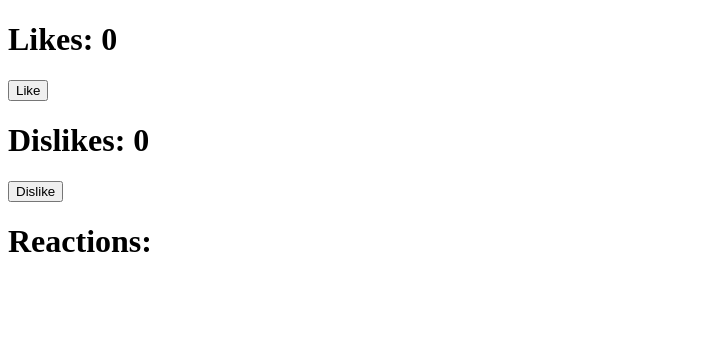
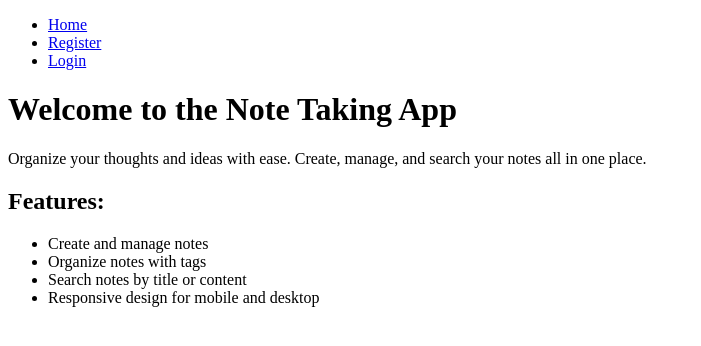
Before and after one commit to githubscientist/js-fsdcweeb4142, a React (Vite) app: page / in a window 1280 px wide. Shown: the top 346 px of the page, without its empty margins (0-701 px from the left). Built offline with nearby package versions, Linux system fonts and the light colour scheme.

Commit message:
basic login register flow --done

```diff
--- a/package.json
+++ b/package.json
@@ -17,7 +17,8 @@
     "react": "^19.2.4",
     "react-chartjs-2": "^5.3.1",
     "react-dom": "^19.2.4",
-    "react-redux": "^9.3.0"
+    "react-redux": "^9.3.0",
+    "react-router": "^7.15.1"
   },
   "devDependencies": {
     "@eslint/js": "^9.39.4",
--- a/src/App.jsx
+++ b/src/App.jsx
@@ -1,37 +1,32 @@
-import { useDispatch, useSelector } from "react-redux";
-import { selectDislikes, selectLikes, selectReactions, setDislikes, setLikes, setReactions } from "./redux/features/reactionSlice";
+import { createBrowserRouter, RouterProvider } from "react-router";
+import Home from "./pages/Home";
+import HomeWrapper from "./wrappers/HomeWrapper";
+import Register from "./pages/Register";
+import Login from "./pages/Login";
+
+const router = createBrowserRouter([
+  {
+    path: "/",
+    element: <HomeWrapper />,
+    children: [
+      {
+        path: "",
+        element: <Home />
+      },
+      {
+        path: "register",
+        element: <Register />
+      },
+      {
+        path: "login",
+        element: <Login />
+      }
+    ]
+  }
+]);
 
 const App = () => {
-
-  const likes = useSelector(selectLikes);
-  const dispatch = useDispatch();
-
-  const dislikes = useSelector(selectDislikes);
-
-  const reactions = useSelector(selectReactions);
-
-  const handleLikes = () => {
-    dispatch(setLikes());
-    dispatch(setReactions('LIKE'));
-  }
-
-  const handleDislikes = () => {
-    dispatch(setDislikes());
-    dispatch(setReactions('DISLIKE'));
-  }
-
-  return (
-    <div>
-      <h1>Likes: { likes }</h1>
-      <button onClick={handleLikes}>Like</button>
-
-      <h1>Dislikes: { dislikes }</h1>
-
-      <button onClick={handleDislikes}>Dislike</button>
-
-      <h1>Reactions: </h1> { reactions.join(', ') }
-    </div>
-  )
+  return <RouterProvider router={router} />
 }
 
 export default App;
--- /dev/null
+++ b/src/components/NavBar.jsx
@@ -0,0 +1,23 @@
+import { Link } from "react-router";
+
+const NavBar = () => {
+  return (
+      <div>
+          <ul>
+              <li>
+                    <Link to="/">Home</Link>
+              </li>
+
+              <li>
+                    <Link to="/register">Register</Link>
+              </li>
+
+              <li>
+                    <Link to="/login">Login</Link>
+              </li>
+        </ul>
+    </div>
+  )
+}
+
+export default NavBar;
--- a/src/main.jsx
+++ b/src/main.jsx
@@ -1,10 +1,4 @@
 import { createRoot } from 'react-dom/client'
 import App from './App'
-import { Provider } from 'react-redux';
-import store from './redux/app/store';
 
-createRoot(document.getElementById('root')).render(
-    <Provider store={store}>
-        <App />
-    </Provider>
-);
+createRoot(document.getElementById('root')).render(<App />);
--- /dev/null
+++ b/src/pages/Home.jsx
@@ -0,0 +1,19 @@
+const Home = () => {
+  return (
+      <div>
+      <h1>Welcome to the Note Taking App</h1>
+      <p>Organize your thoughts and ideas with ease. Create, manage, and search your notes all in one place.</p>
+      <div>
+        <h2>Features:</h2>
+        <ul>
+          <li>Create and manage notes</li>
+          <li>Organize notes with tags</li>
+          <li>Search notes by title or content</li>
+          <li>Responsive design for mobile and desktop</li>
+        </ul>
+      </div>
+    </div>
+  )
+}
+
+export default Home;
--- /dev/null
+++ b/src/pages/Login.jsx
@@ -0,0 +1,14 @@
+const Login = () => {
+  return (
+      <div>
+          <h1>Login</h1>
+          <form>
+              <input type="email" placeholder="Email" />  &nbsp;
+              <input type="password" placeholder="Password" />&nbsp;
+                <button type="submit">Login</button>
+          </form>
+    </div>
+  )
+}
+
+export default Login;
--- /dev/null
+++ b/src/pages/Register.jsx
@@ -0,0 +1,16 @@
+const Register = () => {
+  return (
+      <div>
+          <h1>Register</h1>
+          <form>
+              <input type="text" placeholder="Name" /> &nbsp;
+              <input type="email" placeholder="Email" />&nbsp;
+              <input type="password" placeholder="Password" />&nbsp;
+              <br /><br />
+                <button type="submit">Register</button>
+          </form>
+    </div>
+  )
+}
+
+export default Register;
--- a/src/redux/app/store.js
+++ /dev/null
@@ -1,12 +0,0 @@
-import { configureStore } from "@reduxjs/toolkit";
-import reactionReducer from "../features/reactionSlice";
-
-// this is where we will organize our store and import all the reducers
-const store = configureStore({
-    reducer: {
-        reaction: reactionReducer,
-    }
-});
-
-// export the store
-export default store;
--- a/src/redux/features/reactionSlice.js
+++ /dev/null
@@ -1,37 +0,0 @@
-// this is where we will create our state, and reducers, and actions
-
-import { createSlice } from "@reduxjs/toolkit";
-
-// create the slice
-export const reactionSlice = createSlice({
-    name: "reaction",
-    initialState: {
-        likes: 0,
-        dislikes: 0,
-        reactions: []
-    },
-    reducers: {
-        setLikes: (state, action) => {
-            state.likes = state.likes + 1;
-        },
-        setDislikes: (state, action) => {
-            state.dislikes = state.dislikes + 1;
-        },
-        setReactions: (state, action) => {
-            state.reactions.push(action.payload);
-        }
-    }
-});
-
-// export the actions
-export const { setLikes, setDislikes, setReactions } = reactionSlice.actions;
-
-// export the selector
-export const selectLikes = (state) => state.reaction.likes;
-
-export const selectDislikes = (state) => state.reaction.dislikes;
-
-export const selectReactions = (state) => state.reaction.reactions;
-
-// export the reducer
-export default reactionSlice.reducer;
--- /dev/null
+++ b/src/wrappers/HomeWrapper.jsx
@@ -0,0 +1,13 @@
+import { Outlet } from "react-router";
+import NavBar from "../components/NavBar";
+
+const HomeWrapper = () => {
+  return (
+      <div>
+          <NavBar />
+          <Outlet />
+    </div>
+  )
+}
+
+export default HomeWrapper;
```
Also changed, not shown: 1 other file (tests, documents, lock files or other folders).
